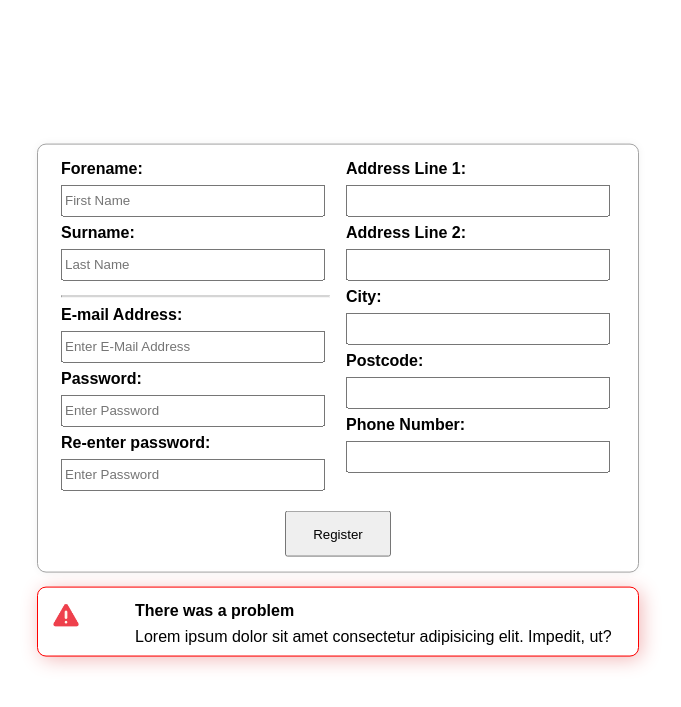
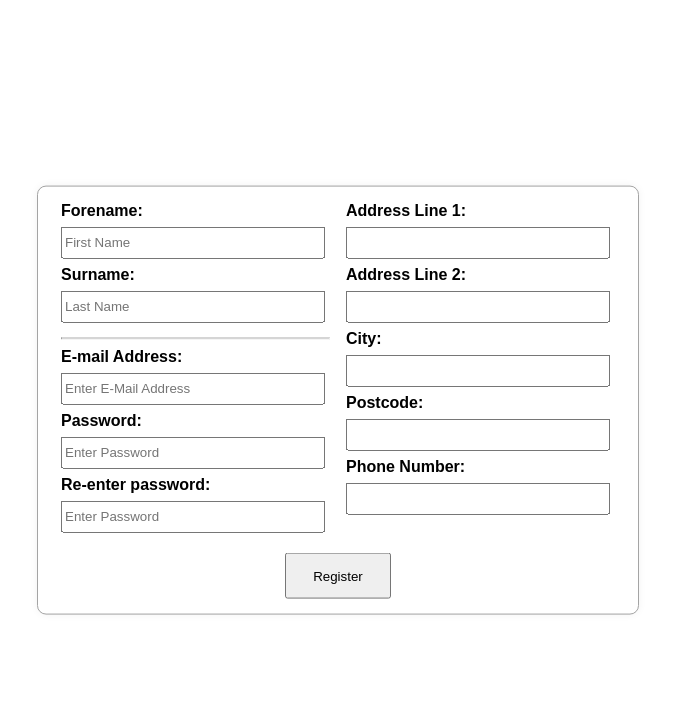
Before and after one commit to davisaur/CI536-IntegratedGroup, a PHP site: page /register.html in a window 1280 px wide. Shown: the top 707 px of the page, without its empty margins (302-983 px from the left). Run offline with PHP 8.4, Linux system fonts and the light colour scheme.

Commit message:
improved class names

```diff
--- a/register.html
+++ b/register.html
@@ -9,8 +9,8 @@
 <body>
     <div class="register_wrapper">
         <div class="register_container">
-            <div class="register_container_flex">
-                <div class="register_container_column">
+            <div class="register_flex">
+                <div class="register_column">
                     <label for="fname">Forename:</label>
                     <input type="text" placeholder="First Name" name="fname" class="field" required>
 
@@ -27,7 +27,7 @@
                     <input type="password" placeholder="Enter Password" name="pswconfirm" class="field" required>
                     <!-- <hr class="solid"> -->
                 </div>
-                <div class="register_container_column">
+                <div class="register_column">
                     <label for="addline1">Address Line 1:</label>
                     <input type="text" name="addline1" class="field" required>
 
--- a/stylesheets/register.css
+++ b/stylesheets/register.css
@@ -2,7 +2,7 @@ body {
     font-family: Arial, Helvetica, sans-serif;
 }
 
-/* ----- Login Container ----- */
+/* ----- Register Container ----- */
 
 .register_wrapper {
     position: absolute;
@@ -36,11 +36,14 @@ body {
 
 }
 
-.register_container_flex {
+.register_flex {
     display: flex;
 }
 
-.register_container_column {
+/* ----- Register Flex Columns ----- */
+
+
+.register_column {
     flex: 50%;
     padding: 0 0.5em;
 }
@@ -52,7 +55,7 @@ label {
 /* ----- Error Container ----- */
 
 .error-message-box {
-    display: block;
+    display: none;
     outline: 1px solid red;
     padding: 10px;
     border-radius: 0.5em;
```
